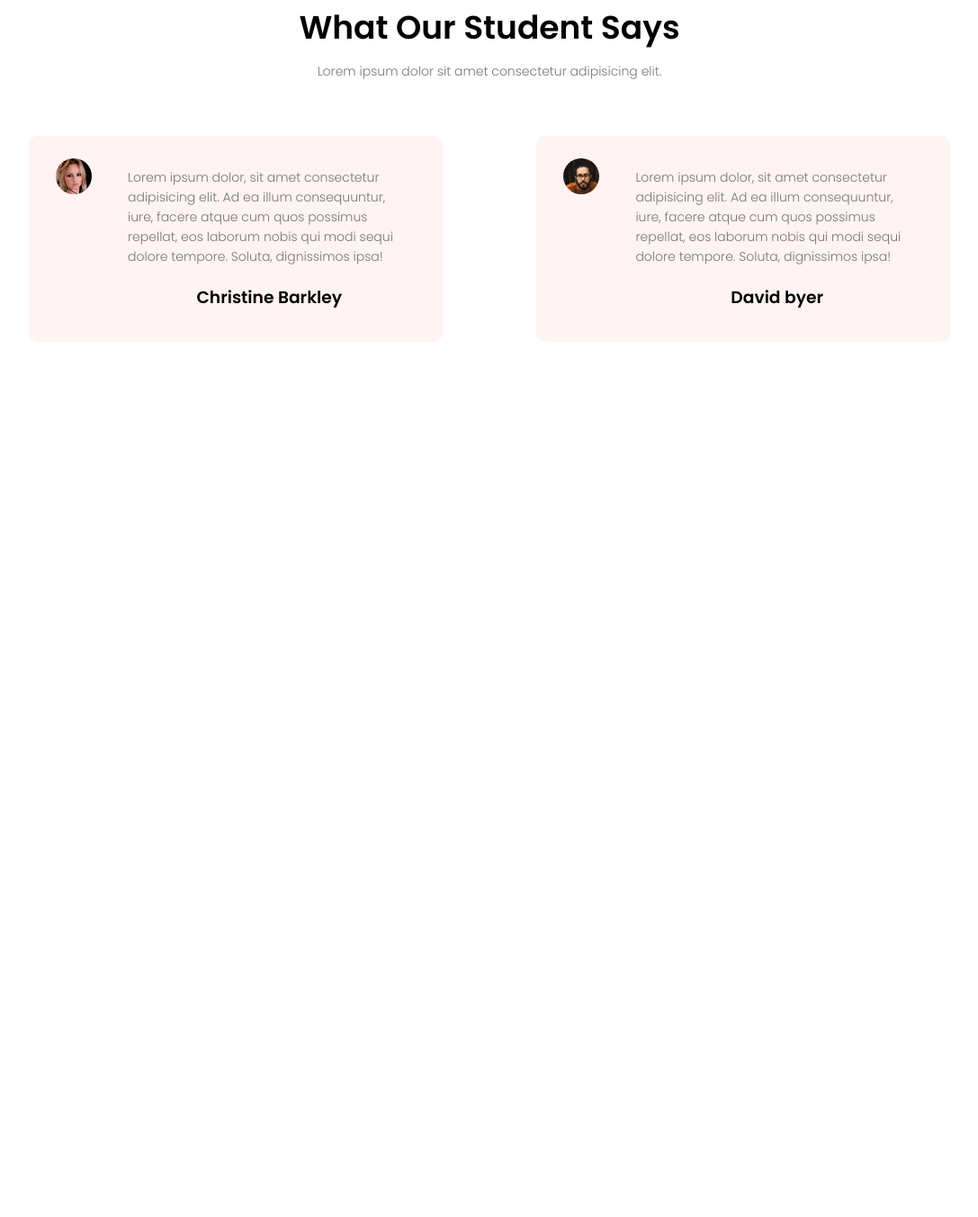
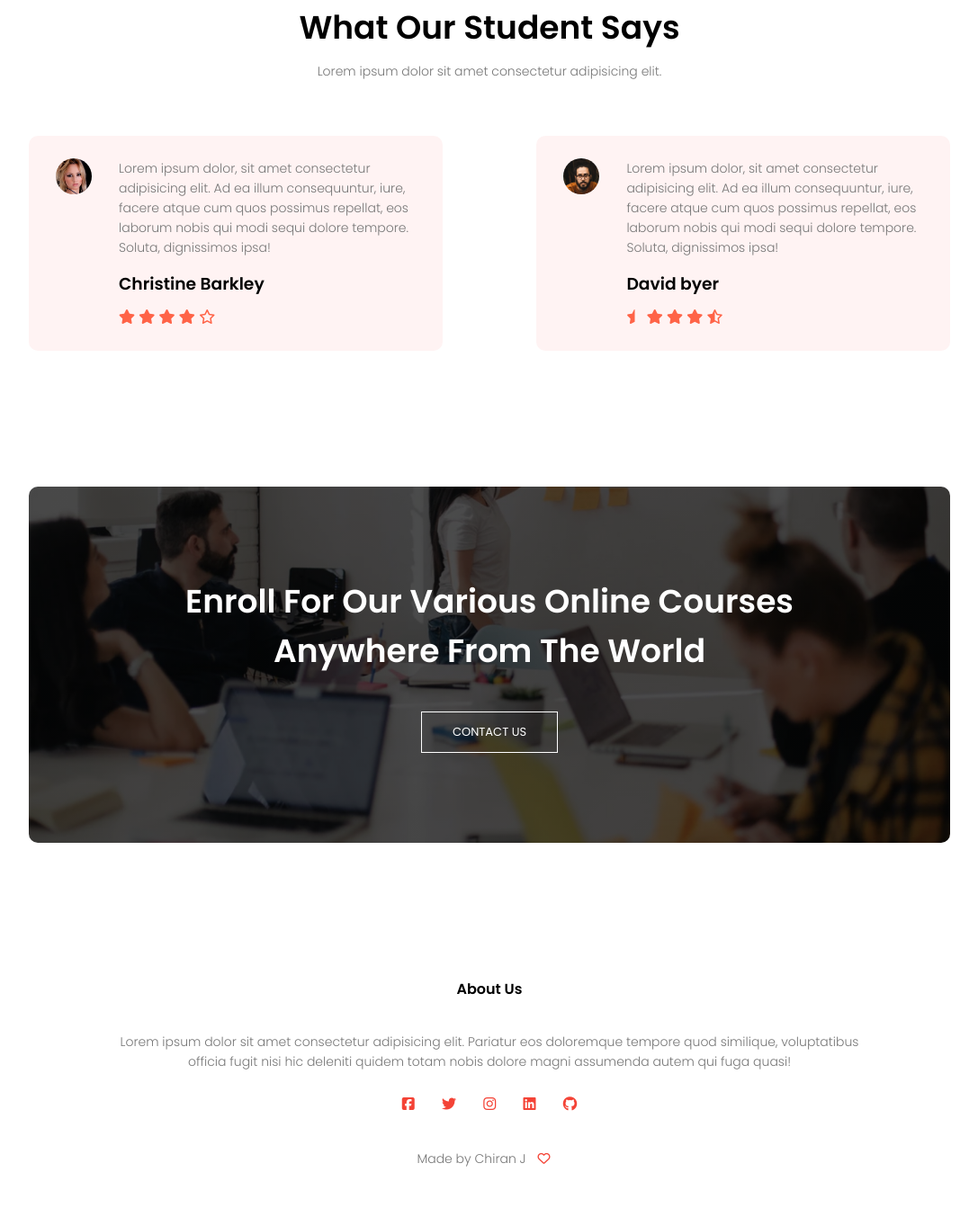
Before and after one commit to Chikuu98/Uni-complete-website, a plain HTML site: page index.html in a window 1280 px wide. Shown: the part 2951-4304 px from the top of the page at 90% size, without its empty margins (96-1183 px from the left). Before the commit the page ends 3382 px from the top, so only its background shows below. Drawn offline with Linux system fonts and the light colour scheme.

Commit message:
home complete Signed-off-by: Chikuu98 <chiranjonline@gmail.com>

```diff
--- a/index.html
+++ b/index.html
@@ -4,10 +4,11 @@
         <meta name="viewpoint" content="width=device-width, initial-scale=1.0">
         <title>University Website Design</title>
         <link rel="stylesheet" href="style.css">
-        <link rel="preconnect" href="https://fonts.googleapis.com">
-        <link rel="preconnect" href="https://fonts.gstatic.com" crossorigin>
+        <link rel="preconnect" href="https://fonts.gstatic.com">
+        <script src="https://kit.fontawesome.com/ee4a922350.js" crossorigin="anonymous"></script>
         <link href="https://fonts.googleapis.com/css2?family=Poppins:wght@100;200;300;400;600;700&display=swap" rel="stylesheet">
         <link rel="stylesheet" href="https://pro.fontawesome.com/releases/v5.10.0/css/all.css" integrity="sha384-AYmEC3Yw5cVb3ZcuHtOA93w35dYTsvhLPVnYs9eStHfGJvOvKxVfELGroGkvsg+p" crossorigin="anonymous"/>
+
     </head>
     <body>
         <section class="header">
@@ -124,6 +125,11 @@
                     <div>
                         <p>Lorem ipsum dolor, sit amet consectetur adipisicing elit. Ad ea illum consequuntur, iure, facere atque cum quos possimus repellat, eos laborum nobis qui modi sequi dolore tempore. Soluta, dignissimos ipsa!</p>
                         <h3>Christine Barkley</h3>
+                        <i class="fa fa-star"></i>
+                        <i class="fa fa-star"></i>
+                        <i class="fa fa-star"></i>
+                        <i class="fa fa-star"></i>
+                        <i class="fa fa-star-o"></i>
                     </div>
                 </div>
                 <div class="testimonial-col">
@@ -131,8 +137,35 @@
                     <div>
                         <p>Lorem ipsum dolor, sit amet consectetur adipisicing elit. Ad ea illum consequuntur, iure, facere atque cum quos possimus repellat, eos laborum nobis qui modi sequi dolore tempore. Soluta, dignissimos ipsa!</p>
                         <h3>David byer</h3>
+                        <i class="fa fa-star-half"></i>
+                        <i class="fa fa-star"></i>
+                        <i class="fa fa-star"></i>
+                        <i class="fa fa-star"></i>
+                        <i class="fa fa-star-half-o"></i>
                     </div>
                 </div>
+            </div>
+        </section>
+
+        <!------ call to action ------>
+
+        <section class="cta">
+            <h1>Enroll For Our Various Online Courses<br>Anywhere From The World</h1>
+            <a href="" class="hero-btn">CONTACT US</a>
+        </section>
+
+        <!------ footer ------>
+
+        <section class="footer">
+            <h4>About Us</h4>
+            <p>Lorem ipsum dolor sit amet consectetur adipisicing elit. Pariatur eos doloremque tempore quod similique, voluptatibus<br>officia fugit nisi hic deleniti quidem totam nobis dolore magni assumenda autem qui fuga quasi!</p>
+            <div class="icons">
+                <i class="fa fa-facebook-square" aria-hidden="true"></i>
+                <i class="fa fa-twitter"></i>
+                <i class="fa fa-instagram"></i>
+                <i class="fa fa-linkedin"></i>
+                <i class="fa fa-github"></i>
+                <p>Made by Chiran J<i class="fa fa-heart-o"></i></p>
             </div>
         </section>
 
--- a/style.css
+++ b/style.css
@@ -261,3 +261,61 @@ h3{
     margin-right: 30px;
     border-radius: 50%;
 }
+.testimonial-col p{
+    padding: 0;
+}
+.testimonial-col h3{
+    margin-top: 15px;
+    text-align: left;
+}
+.testimonial-col .fa{
+    color: tomato;
+}
+@media(max-width:700px){
+    .testimonial-col img{
+        margin-left: 0px;
+        margin-right: 15px;
+    }
+}
+/* ------ call to action ------ */
+.cta{
+    margin: 100px auto;
+    width: 80%;
+    background-image: linear-gradient(rgba(0,0,0,0.7),rgba(0,0,0,0.7)),url(images/banner2.jpg);
+    background-position: center;
+    background-size: cover;
+    border-radius: 10px;
+    text-align: center;
+    padding: 100px 0;
+}
+.cta h1{
+    color: #fff;
+    margin-bottom: 40px;
+    padding: 0;
+}
+@media(max-width:700px){
+    .cta h1{
+        font-size: 24px;
+    }
+}
+/* -------- footer ------- */
+
+.footer{
+    width: 100%;
+    text-align: center;
+    padding: 30px 0;
+}
+.footer h4{
+    margin-bottom: 25px;
+    margin-top: 20px;
+    font-weight: 600;
+}
+.icons .fa{
+    color: #f44336;
+    margin: 0 13px;
+    cursor: pointer;
+    padding: 18px 0;
+}
+.fa-heart{
+    color: #f44336;
+}
```
